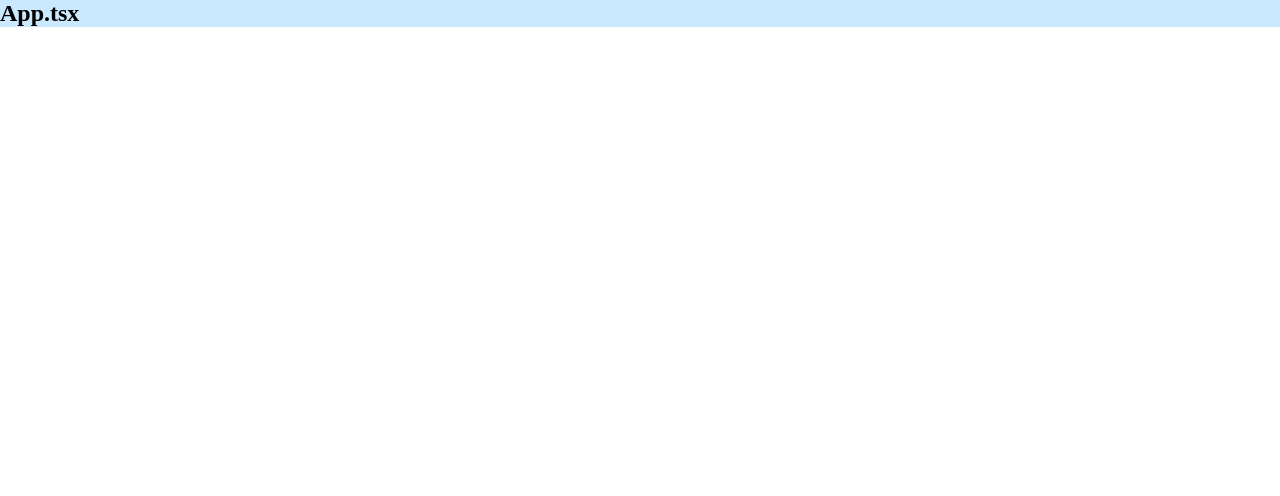
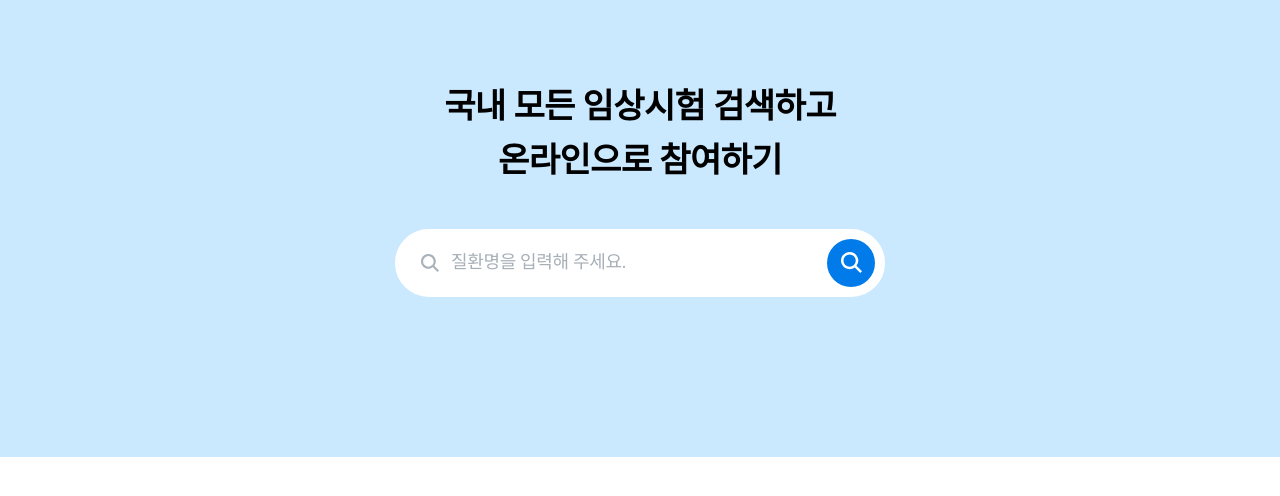
Before and after one commit to YUNH7/searchbar-practice, a React (Vite) app: page / in a window 1280 px wide. Shown: the top 496 px of the page. Built offline with nearby package versions, Linux system fonts and the light colour scheme; a web font is replaced by a local one.

Commit message:
design: 기본 화면 구성(타이틀+서치바)

```diff
--- a/src/App.tsx
+++ b/src/App.tsx
@@ -1,10 +1,11 @@
+import SearchBox from './components/SearchBox';
 import GlobalStyle from './styles/GlobalStyle';
 
 function App() {
   return (
     <>
       <GlobalStyle />
-      <h2>App.tsx</h2>
+      <SearchBox />
     </>
   );
 }
--- /dev/null
+++ b/src/components/SearchBox.tsx
@@ -0,0 +1,22 @@
+import { styled } from 'styled-components';
+import Title from './Title';
+import SearchBar from './SearchBar';
+
+const Container = styled.div`
+  display: flex;
+  flex-direction: column;
+  align-items: center;
+  gap: 40px;
+  max-width: 1040px;
+  padding: 80px 0 160px;
+  margin: 0 auto;
+`;
+
+const SearchBox = () => (
+  <Container>
+    <Title title={'국내 모든 임상시험 검색하고\n온라인으로 참여하기'} />
+    <SearchBar />
+  </Container>
+);
+
+export default SearchBox;
```
